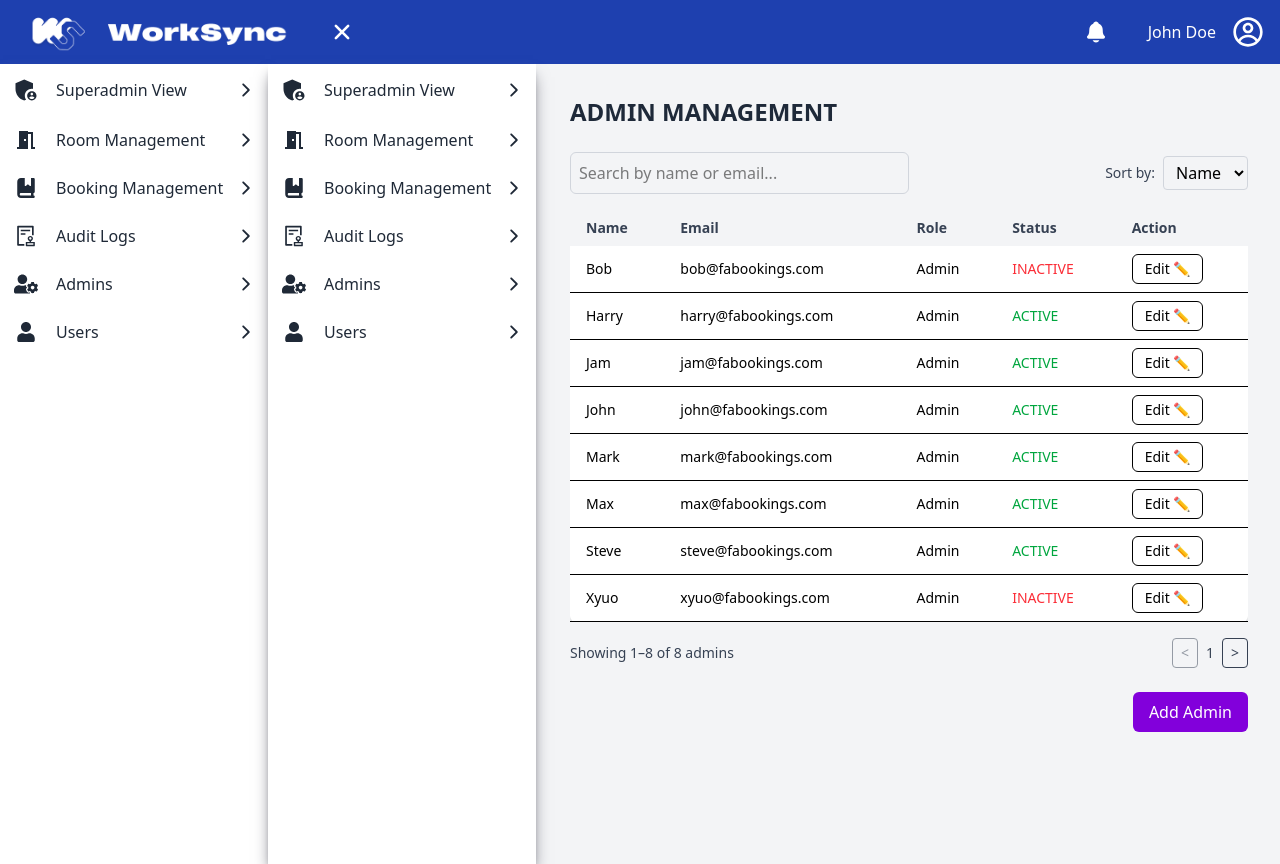
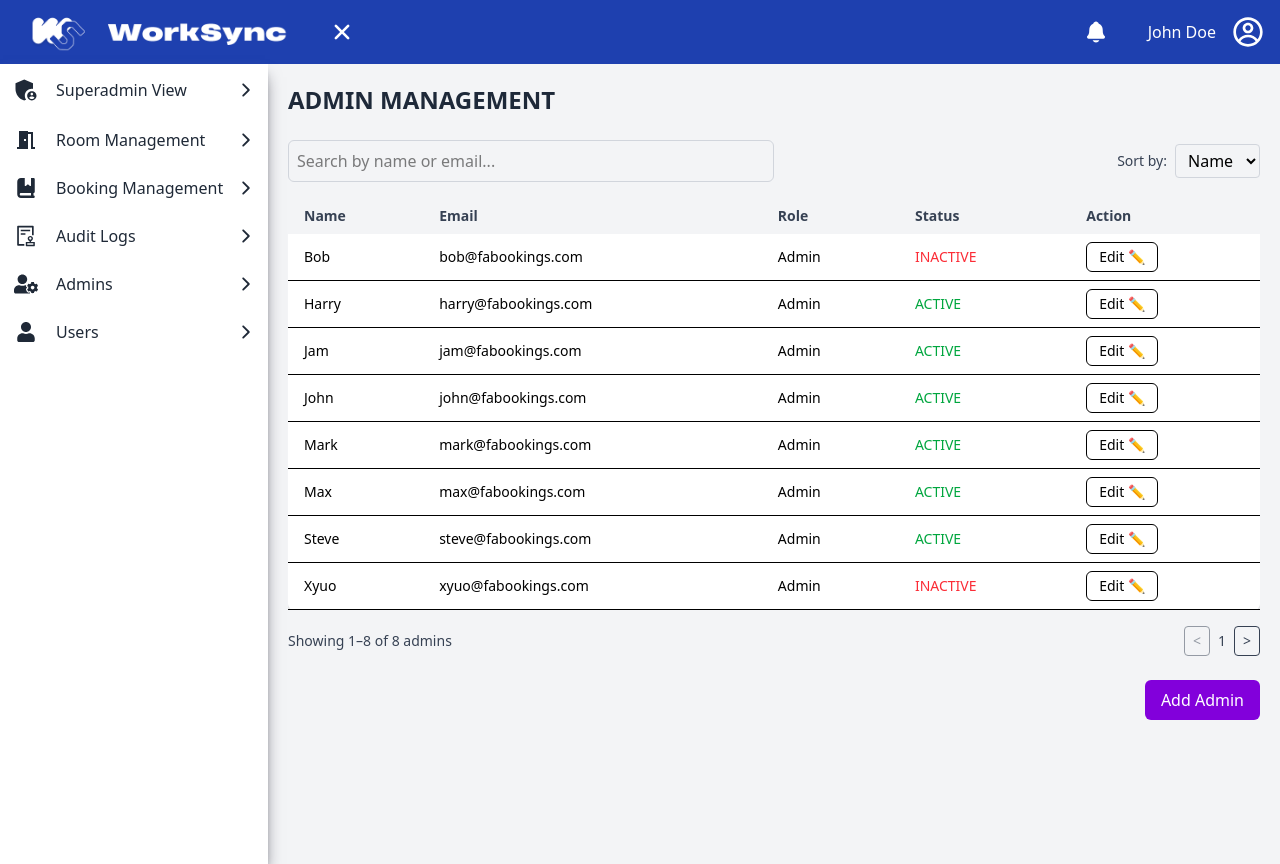
Before and after one commit to donnabell-s/WorkSync-frontend, a React (Vite) app: page /admin/admins/view in a window 1280 px wide. Built offline with nearby package versions, Linux system fonts and the light colour scheme.

Commit message:
layout fix

```diff
--- a/src/views/containers/SuperAdmin/Admins/ViewAdmins/ViewAdmins.tsx
+++ b/src/views/containers/SuperAdmin/Admins/ViewAdmins/ViewAdmins.tsx
@@ -42,9 +42,7 @@ const ViewAdmins: React.FC = () => {
   );
 
   return (
-    <div className="flex min-h-screen bg-gray-100">
-      <SideNav nav={true} />
-      <main className="flex-1 ml-[270px] p-8">
+    <div className="flex flex-col px-5 pt-5 min-h-screen bg-gray-100">
         <h2 className="text-2xl font-bold mb-6 text-gray-800">ADMIN MANAGEMENT</h2>
 
         {/* Search & Sort */}
@@ -145,7 +143,6 @@ const ViewAdmins: React.FC = () => {
             Add Admin
           </button>
         </div>
-      </main>
     </div>
   );
 };
```
